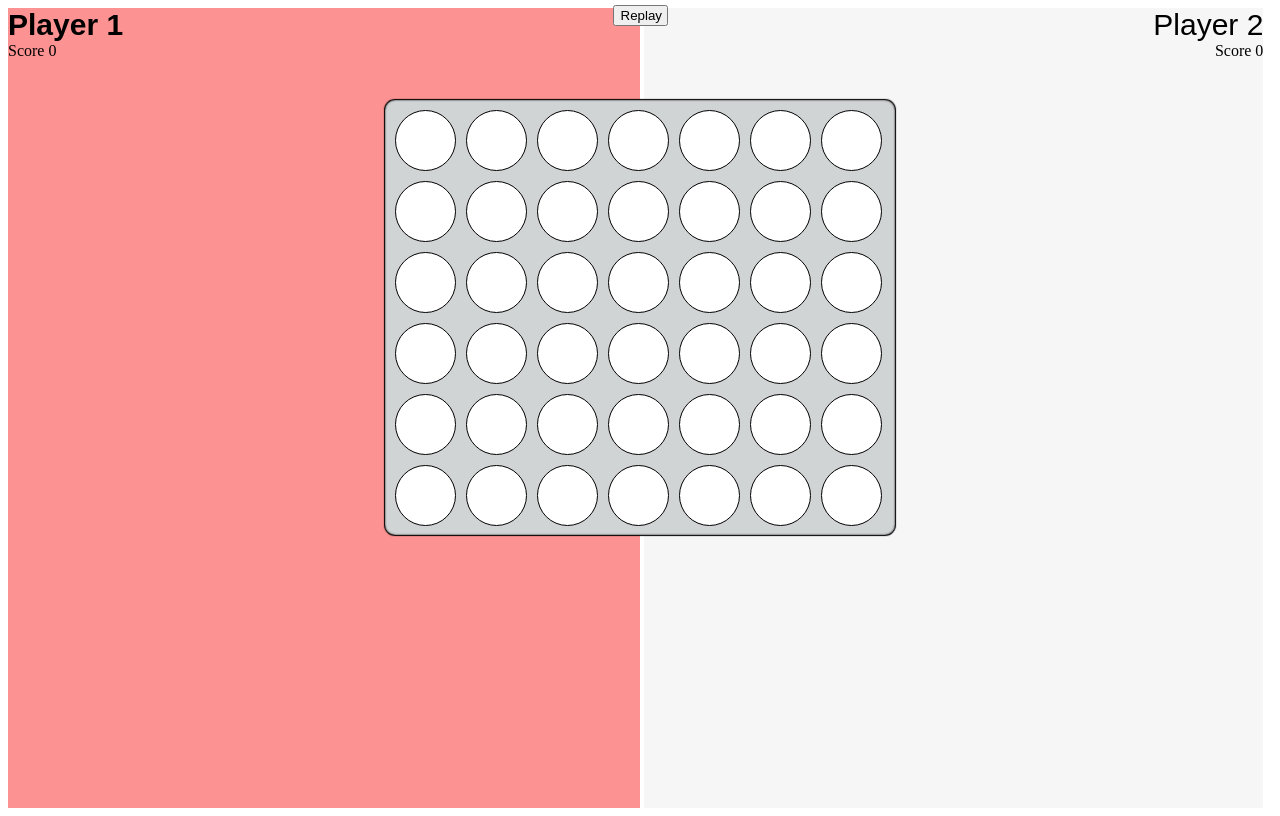
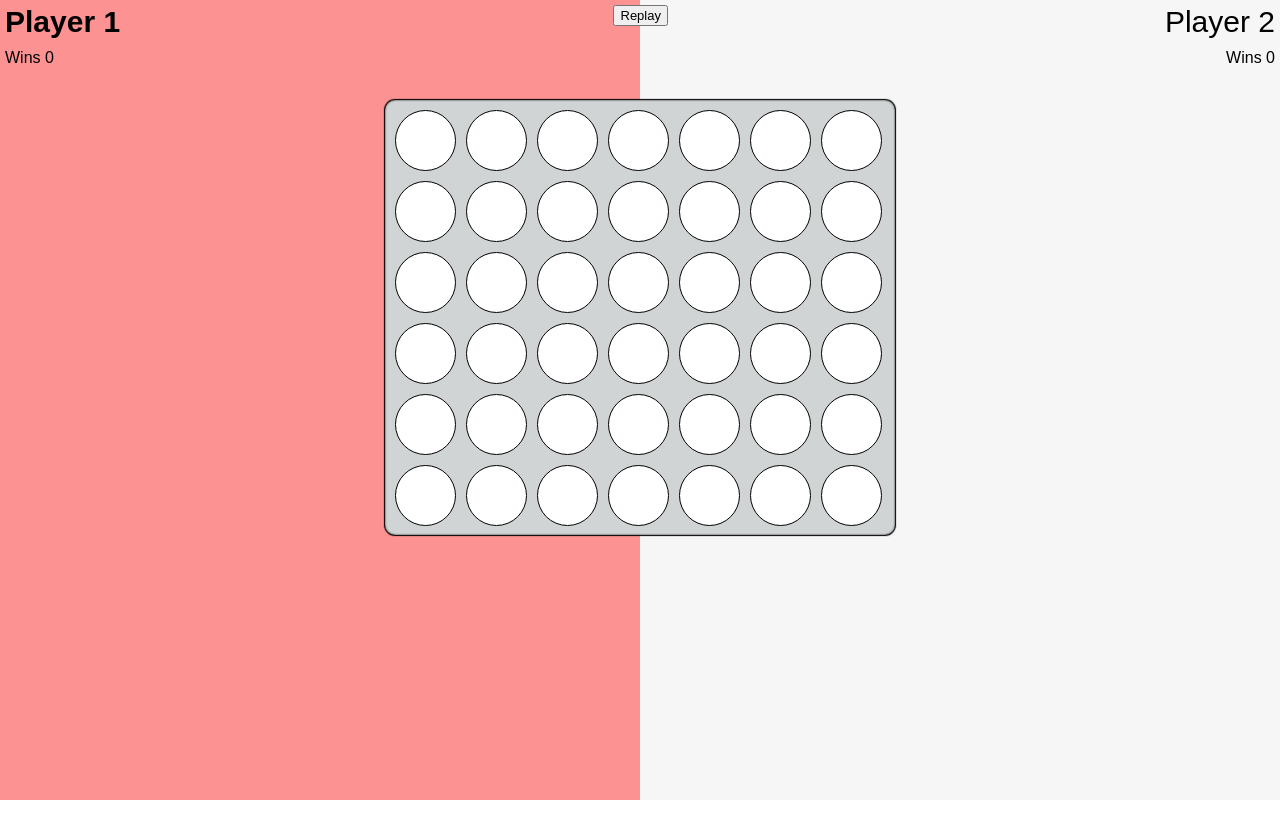
Before and after one commit to kaykayyali/connect-four-attempt, a plain HTML site: page index.html in a window 1280 px wide. Drawn offline with nearby package versions, Linux system fonts and the light colour scheme.

Commit message:
Learning more about css everyday

```diff
--- a/css/style.css
+++ b/css/style.css
@@ -1,5 +1,6 @@
 body {
 	-webkit-font-smoothing: antialiased;
+	margin: 0px;
 }
 .main {
 	position: absolute;
@@ -22,7 +23,6 @@ body {
 	display: inline-block;
 	background-color: rgba(251, 74, 74, 0.2);
 	text-align: left;
-	width: 50%;
 	height: 100vh;
 }
 
@@ -34,7 +34,6 @@ body {
 	display: inline-block;
 	background-color: rgba(211, 211, 211, 0.2);
 	text-align: right;
-	width: 49%;
 	height: 100vh;
 }
 
@@ -46,10 +45,16 @@ body {
 // .player_wrap.selected{
 //     // box-shadow: 2px 2px 5px 0px black;
 // }
-
+.player_wrap {
+	font-family: sans-serif;
+	width: 50%;
+}
 .player_header {
 	font-size: 30px;
-    font-family: sans-serif;
+}
+.player_header,
+.stats {
+	padding: 5px;
 }
 .selected .player_header {
 	font-weight: 800;
@@ -100,6 +105,7 @@ button.reset {
 	position: absolute;
    	margin-left: auto;
 	margin-right: auto;
+	font-size: small;
 	left: 0;
 	right: 0;
     top: 5px;
--- a/index.html
+++ b/index.html
@@ -5,11 +5,15 @@
 	<body>
 		<div class='player_wrap' id="player_one_wrap">
 			<div class="player_header" id="player_one">Player 1</div>
-			<span>Score</span> <span class="score"></span>
-		</div>
-		<div class='player_wrap' id="player_two_wrap">
+			<div class="stats">
+				<span>Wins</span> <span class="score"></span>
+			</div>
+		</div><!--
+		--><div class='player_wrap' id="player_two_wrap">
 			<div class="player_header" id="player_two">Player 2</div>
-			<span>Score</span> <span class="score"></span>
+			<div class="stats">
+				<span>Wins</span> <span class="score"></span>
+			</div>
 		</div>
 		<div class="main"></div>
 		<button class="reset" onclick="game.generate_new_board()">Replay</button>
```
